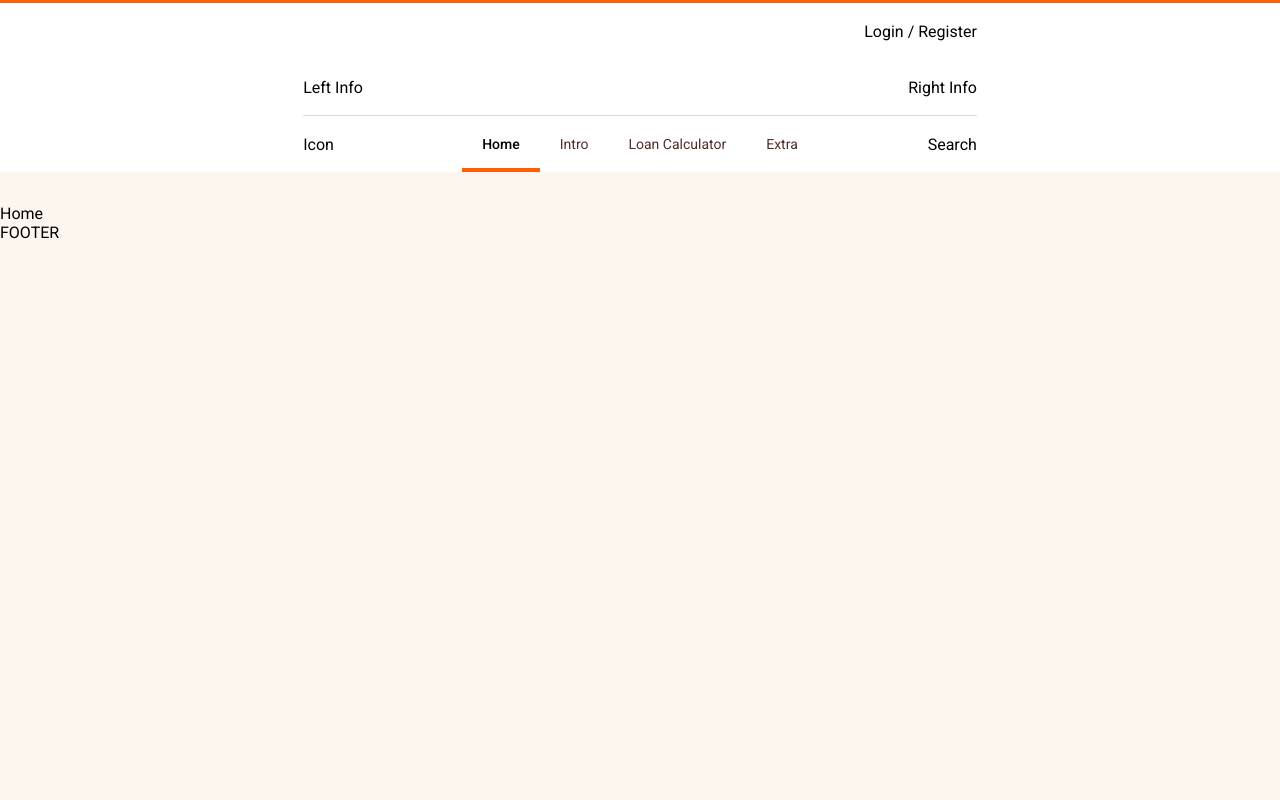
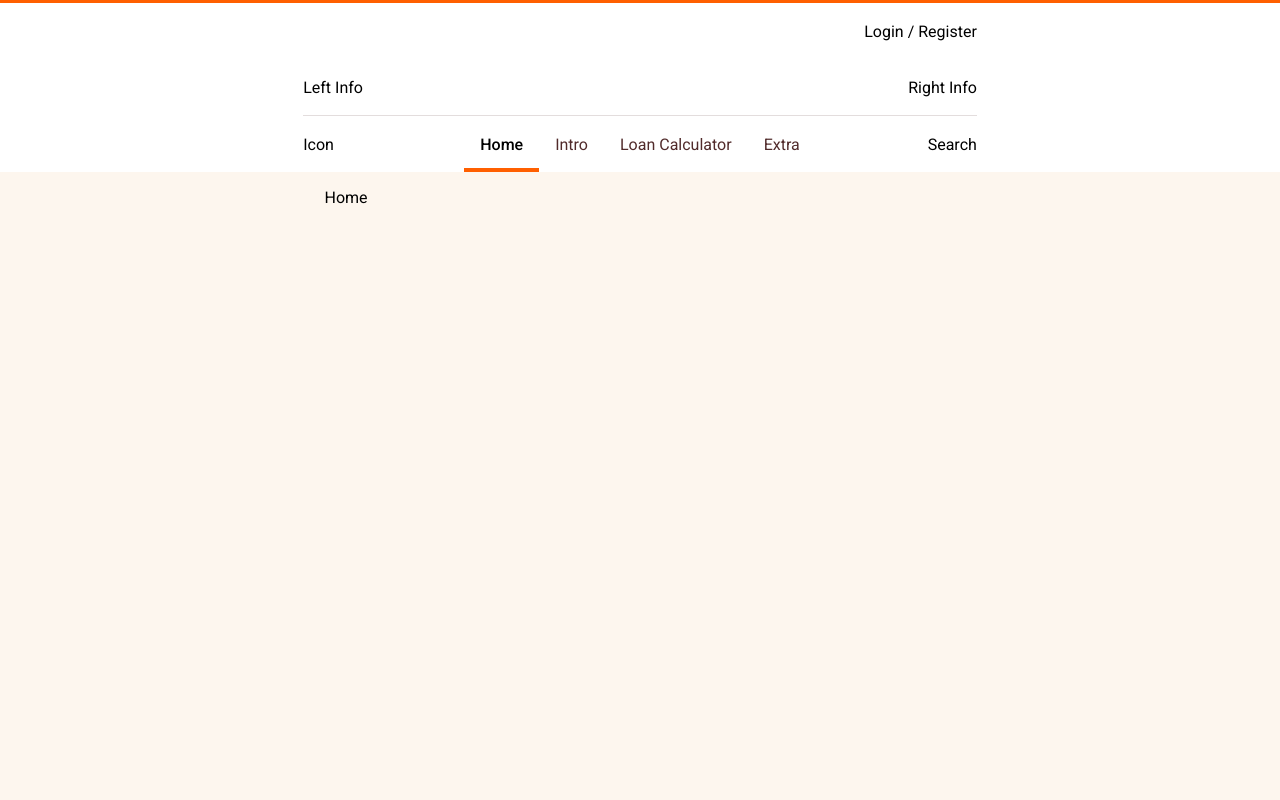
Before and after one commit to lex-corvinus/swed-tech, a website built with Vite: page index.html in a window 1280 px wide. Shown: the top 800 px of the page. Built offline with nearby package versions, Linux system fonts and the light colour scheme.

Commit message:
Add main outlet for future mid-components

```diff
--- a/index.html
+++ b/index.html
@@ -12,7 +12,10 @@
 
 <header></header>
 
-<main id="app-root"></main>
+<div class="outlet-wrapper">
+
+    <main id="app-root" ></main >
+</div>
 
 <footer></footer>
 
--- a/src/style.css
+++ b/src/style.css
@@ -156,12 +156,12 @@ body {
     align-items: center;
     justify-content: center;
 
-    padding: 0 20px; /* Horizontal size of the button */
+    padding: 0 1rem; /* Horizontal size of the button */
     height: 100%;
 
     text-decoration: none;
     color: #512B2B;
-    font-size: 14px;
+    font-size: 1rem;
     transition: background-color 0.2s ease;
 }
 
@@ -174,3 +174,26 @@ body {
     font-weight: 500;
     color: #000000;
 }
+
+/*MAIN OUTLET WRAPPER*/
+.outlet-wrapper {
+    display: grid;
+    grid-template-columns: 1.8fr 3.5fr 1.8fr;
+    grid-template-rows: 1fr;
+    width: 100%;
+    height: auto;
+    align-items: center;
+    min-height: 100vh;
+}
+.outlet-wrapper > * {
+    /* This forces all direct children of main to stay in the center column */
+    grid-column: 2;
+}
+
+#app-root {
+    width: 100%;
+    height: 100%;
+    display: flex;
+    flex-direction: column;
+    margin-top: 2rem;
+}
```
